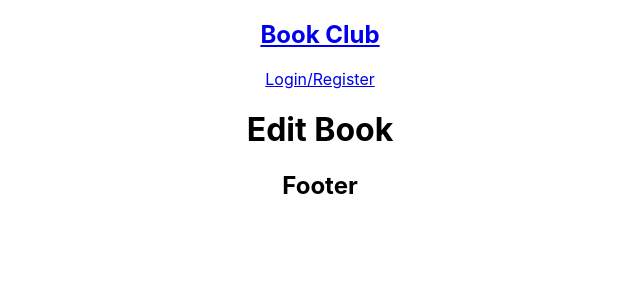
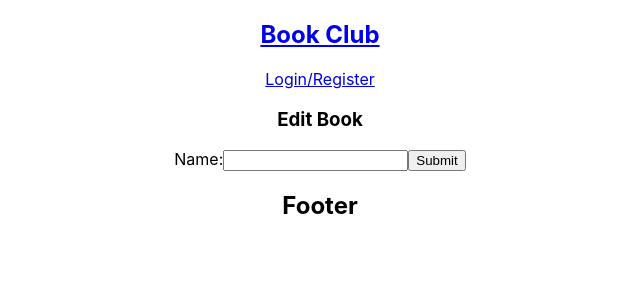
Before and after one commit to hrisso/bookclub-project, a React (Create React App) app in the folder client/: page /books/1/edit in a window 1280 px wide. Shown: the top 300 px of the page, without its empty margins (320-960 px from the left). Built offline with nearby package versions, Linux system fonts and the light colour scheme; no server answers.

Commit message:
book detail component

```diff
--- a/client/src/containers/MainContainer/MainContainer.jsx
+++ b/client/src/containers/MainContainer/MainContainer.jsx
@@ -40,12 +40,6 @@ export default function MainContainer(props) {
   }
 
   return (
-    <>
-      <Books
-        books={books}
-        currentUser={currentUser}
-        handleDelete={handleDelete}
-      />
     <Switch>
       <Route path='/books/new'>
         <BookCreate handleCreate={handleCreate} />
@@ -62,7 +56,13 @@ export default function MainContainer(props) {
         handleDelete={handleDelete}
         />
       </Route>
+      <Route path='/'>
+        <Books
+        books={books}
+        currentUser={currentUser}
+        handleDelete={handleDelete}
+        />
+      </Route>
     </Switch>
-    </>
   );
 }
--- a/client/src/screens/BookDetail/BookDetail.jsx
+++ b/client/src/screens/BookDetail/BookDetail.jsx
@@ -1,9 +1,33 @@
-import React from 'react'
+import React from 'react';
+import { useState, useEffect } from 'react';
+import { Link, useParams } from 'react-router-dom';
+import { getOneBook } from '../../services/books';
 
-export default function BookDetail() {
+export default function BookDetail(props) {
+  const [book, setBook] = useState(null);
+  const { currentUser, handleDelete } = props;
+  const { id } = useParams();
+
+  useEffect(() => {
+    const fetchBook = async () => {
+      const bookData = await getOneBook(id);
+      setBook(bookData);
+    }
+    fetchBook();
+  }, [id])
+
   return (
     <div>
-      <h1>Book Details</h1>
+      <img src={book?.img_url} alt={book?.title}/>
+      <h3>{book?.title}</h3>
+      <h4>{book?.author}</h4>
+      <p>{book?.description}</p>
+      { book?.user_id === currentUser?.id &&
+          <>
+            <Link to={`/books/${book?.id}/edit`}><button>Edit</button></Link>
+            <button onClick={() => handleDelete(book?.id)}>Delete</button>
+          </>
+        }
     </div>
   )
 }
--- a/client/src/screens/BookEdit/BookEdit.jsx
+++ b/client/src/screens/BookEdit/BookEdit.jsx
@@ -1,9 +1,56 @@
-import React from 'react'
+import React from 'react';
+import { useState, useEffect } from 'react';
+import { useParams } from 'react-router-dom';
 
-export default function BookEdit() {
+export default function BookEdit(props) {
+  const [formData, setFormData] = useState({
+    title: '',
+    img_url: '',
+    description: ''
+  });
+
+  const { books, handleUpdate } = props;
+  const { id } = useParams();
+
+  useEffect(() => {
+    const prefillFormData = () => {
+      const bookItem = books.find((book) => book.id === Number(id));
+      setFormData({
+        title: bookItem.title,
+        img_url: bookItem.img_url,
+        description: bookItem.description
+      });
+    }
+    if (books.length) {
+      prefillFormData();
+    }
+  }, [books, id])
+
+  const handleChange = (e) => {
+    const { name, value } = e.target;
+    setFormData(prevState => ({
+      ...prevState,
+      [name]: value
+    }))
+  }
+
+  const handleSubmit = (e) => {
+    e.preventDefault();
+    handleUpdate(id, formData);
+  }
+
   return (
-    <div>
-      <h1>Edit Book</h1>
-    </div>
+    <form onSubmit={handleSubmit}>
+      <h3>Edit Book</h3>
+      <label>Name:
+        <input
+          type='text'
+          name='title'
+          value={formData.title}
+          onChange={handleChange}
+        />
+      </label>
+      <button>Submit</button>
+    </form>
   )
 }
--- a/client/src/screens/Books/Books.jsx
+++ b/client/src/screens/Books/Books.jsx
@@ -2,7 +2,7 @@ import React from 'react';
 import { Link } from 'react-router-dom';
 
 export default function Books(props) {
-  const { books, currentUser, handleDelete } = props;
+  const { books, currentUser} = props;
 
   return (
     <>
@@ -17,12 +17,6 @@ export default function Books(props) {
             <h3>{book.title}</h3>
           </div>
         </Link>
-        { book.user_id === currentUser?.id &&
-          <>
-            <Link to={`/books/${book.id}/edit`}><button>Edit</button></Link>
-            <button onClick={() => handleDelete(book.id)}>Delete</button>
-          </>
-        }
       </React.Fragment>
     ))}
     </>
```
Lines whose indentation alone changed are shown as unchanged.
